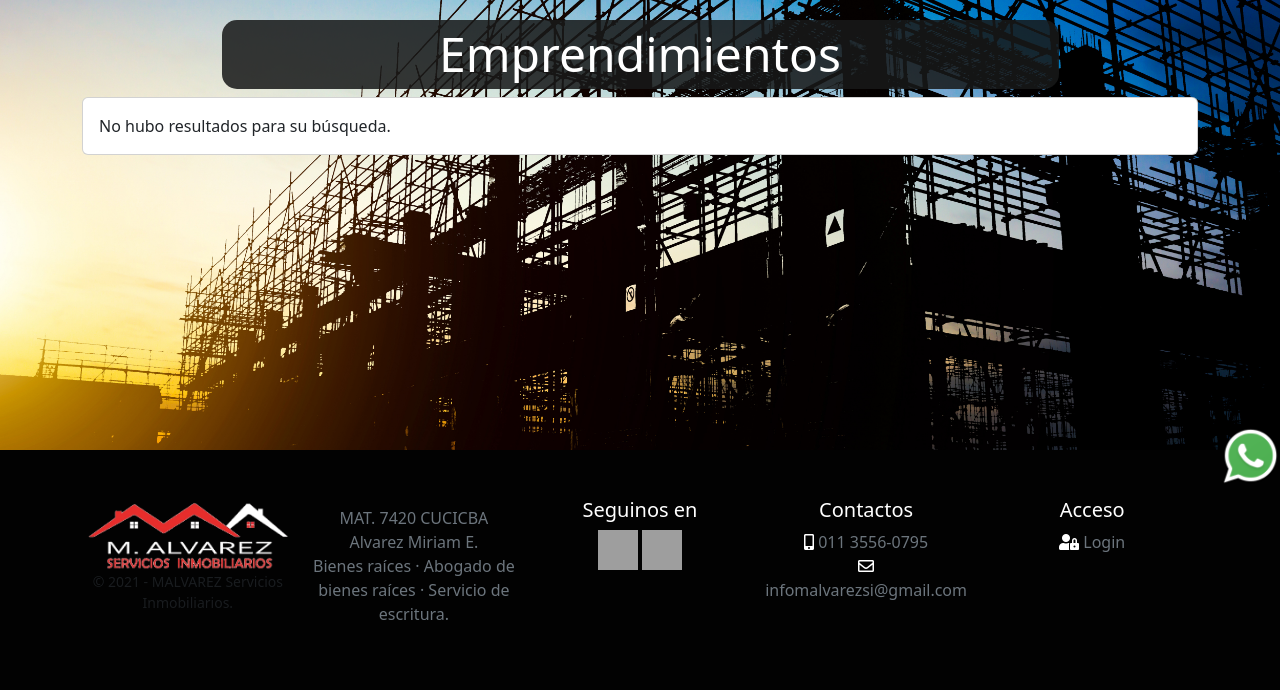
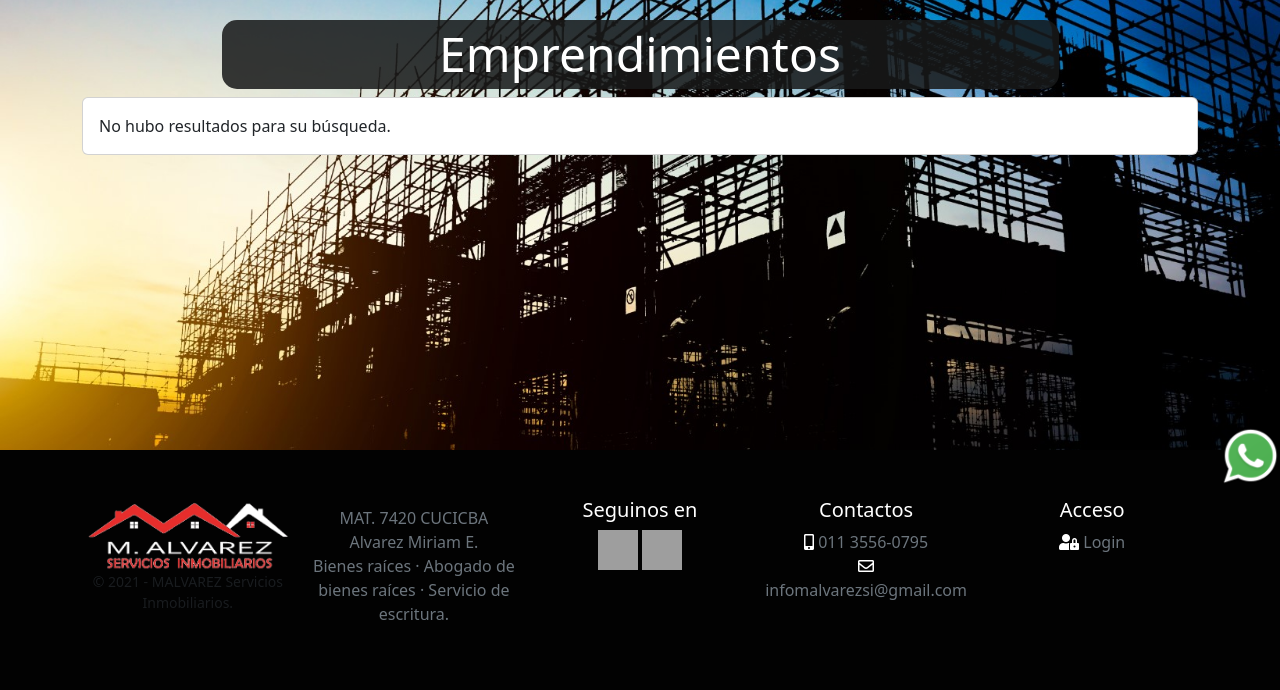
Before and after one commit to losnegrosdelaweb/Malvarez, a CodeIgniter app: page /database/index.php/emprendimientos/index in a window 1280 px wide. Shown: the part 219-909 px from the top of the page. Run offline with CodeIgniter, Linux system fonts and the light colour scheme; some libraries are stand-ins or nearby versions; grey boxes are pictures that could not be loaded.

Commit message:
actualiza

```diff
--- a/application/views/emprendimientos/emprendimientos.php
+++ b/application/views/emprendimientos/emprendimientos.php
@@ -12,7 +12,7 @@
 
   </head>
   <body>
-  <main class="bg-light emprendimiento2">
+  <main class="bg-light emprendimiento">
   <div class="container">
   <div class="content-wrapper ">
     <!-- Content Header (Page header) -->
--- a/application/views/sidebar/footer.php
+++ b/application/views/sidebar/footer.php
@@ -94,14 +94,14 @@ a{
         <li>
           <a class="link-secondary" href="tel:011 3556-0795"><i class="fas fa-mobile-alt" style="color: white;"></i> 011 3556-0795</a></li>
         <li>
-          <i class="far fa-envelope"></i><a class="link-secondary" href="mailto:infomalvarezsi@gmail.com"> infomalvarezsi@gmail.com</a>
+          <a class="link-secondary" href="mailto:infomalvarezsi@gmail.com"><i class="far fa-envelope" style="color: white;"></i> infomalvarezsi@gmail.com</a>
       </ul>
     </div>
 
     <div class="col-6 col-md">
       <h5>Acceso</h5>
       <ul class="list-unstyled text-small">
-        <li><i class="fas fa-user-lock"></i><a class="link-secondary" href="/./Malvarezsi/index.php/login"> Login</a></li>
+        <li><a class="link-secondary" href="/./Malvarezsi/index.php/login"><i class="fas fa-user-lock" style="color: white;"></i> Login</a></li>
       </ul>
     </div>
   </div>
--- a/application/views/sidebar/menu.php
+++ b/application/views/sidebar/menu.php
@@ -26,7 +26,7 @@
        text-align: center;
       }
       .emprendimiento{
-       background: url('..//assets/img/emprendimientos1.jpg') no-repeat fixed center;
+       background: url('..//assets/img/img-emprendimientos.jpg') no-repeat fixed center;
        -webkit-background-size: cover;
        -moz-background-size: cover;
        -o-background-size: cover;
@@ -34,16 +34,6 @@
        height: 100%;
        width: 100% ;
      }
-     .emprendimiento2{
-       background: url('..//assets/img/emprendimientos.jpg') no-repeat fixed center;
-       -webkit-background-size: cover;
-       -moz-background-size: cover;
-       -o-background-size: cover;
-       background-size: cover;
-       height: 100%;
-       width: 100% ;
-     }
-
       img.dest-img{
        -webkit-background-size: cover;
        -moz-background-size: cover;
```
Also changed, not shown: assets/img/emprendimientos.jpg (deleted), assets/img/img-emprendimientos.jpg (added).
